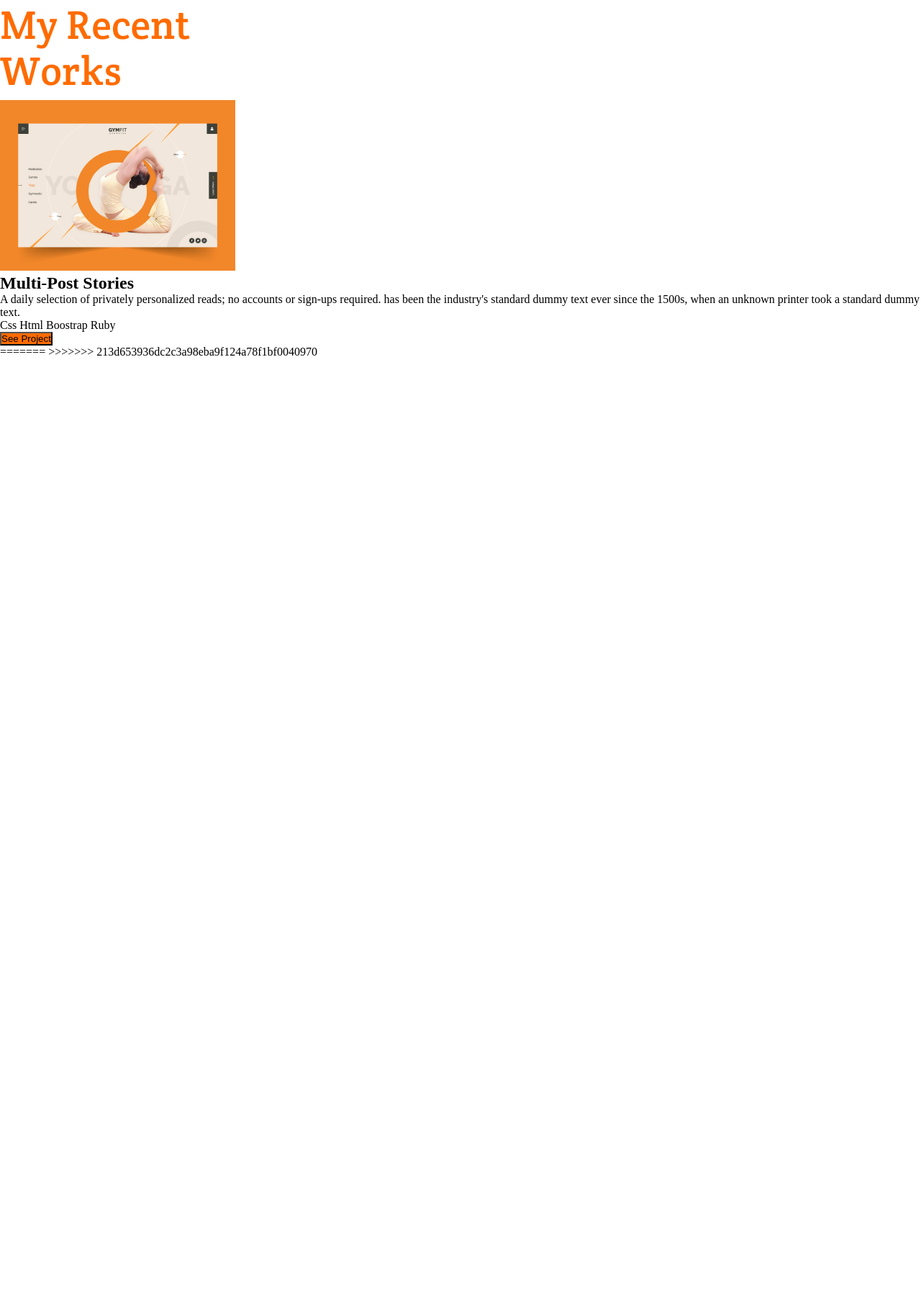
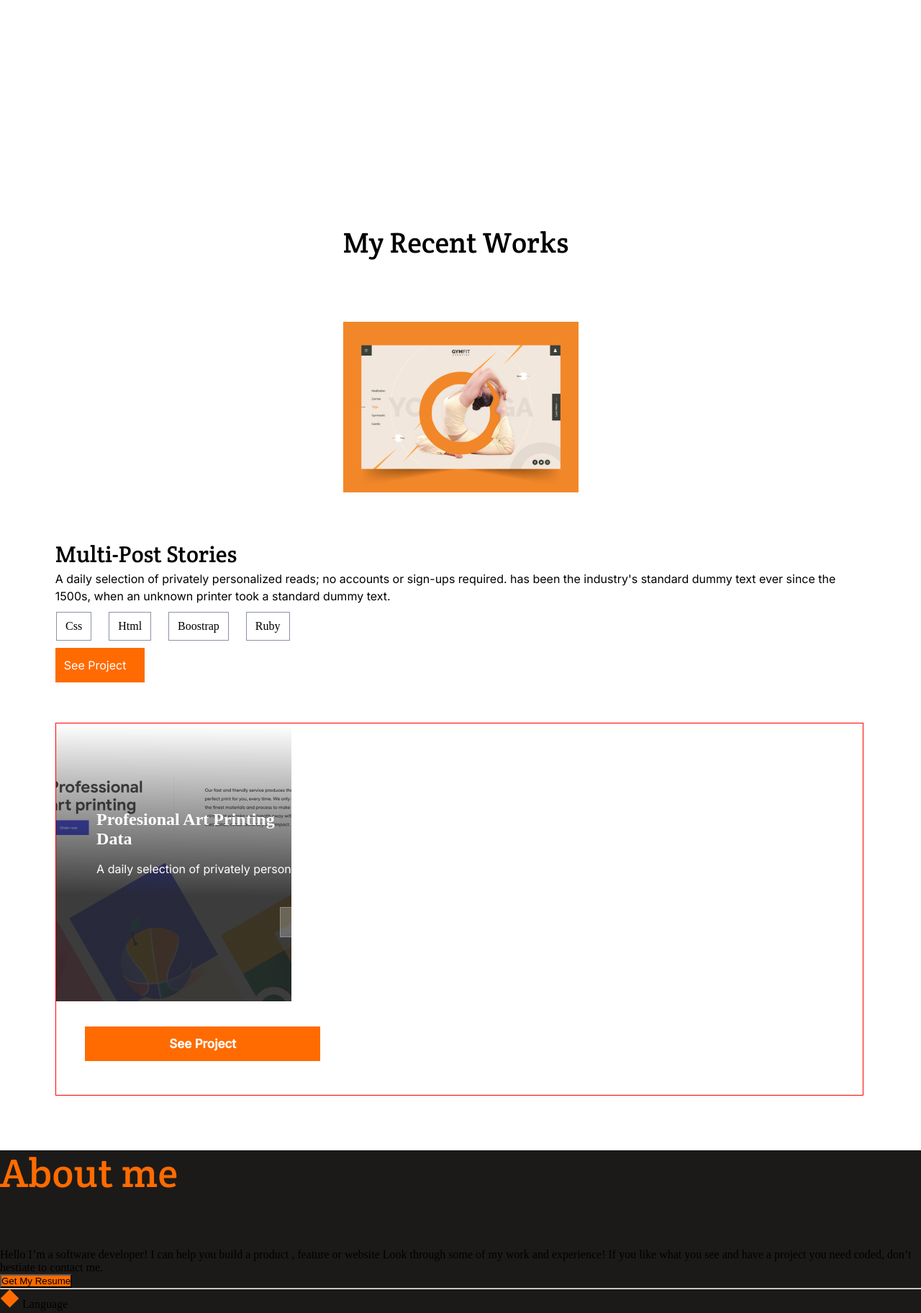
Before and after one commit to soulemanou-software/soulemanou-software.github.io, a website: page index.html in a window 1280 px wide. Shown: the part 681-2505 px from the top of the page at 72% size. Before the commit the page ends 1179 px from the top, so only its background shows below. Drawn offline with Linux system fonts and the light colour scheme.

Commit message:
adding styles to work section in style,css

```diff
--- a/index.html
+++ b/index.html
@@ -13,6 +13,9 @@
 <link rel="preconnect" href="https://fonts.googleapis.com">
 <link rel="preconnect" href="https://fonts.gstatic.com" crossorigin>
 <link href="https://fonts.googleapis.com/css2?family=Roboto:ital,wght@0,100;0,300;0,400;0,500;0,700;0,900;1,100;1,300;1,400;1,500;1,700;1,900&display=swap" rel="stylesheet">
+<link rel="preconnect" href="https://fonts.googleapis.com">
+<link rel="preconnect" href="https://fonts.gstatic.com" crossorigin>
+<link href="https://fonts.googleapis.com/css2?family=Inter:wght@100;200;300;400;500&display=swap" rel="stylesheet">
     <title>My Portfolio</title>
   </head>
   <body>
@@ -27,18 +30,17 @@
             <h3>I'am a Software Developer</h3>
             <p class="description">I can help you build a product , feature or website Look through some of my work and experience! If you like what you see and have a project you need coded,don’t hestiate to contact me.</p>
             <ul class="social_media">
-                <li><img src="Resources/Images/Vector.png" alt="Github-logo"></li>
+                <li><img src="Resources/Images/Vector1.png" alt="Github-logo"></li>
                 <li><img src="Resources/Images/Icon-Linkedin.png" alt="linkin-logo"></li>
                 <li><img src="Resources/Images/Icon-Angelist.png" alt="angelist-logo"></li>
                 <li><img src="Resources/Images/Icon-Twitter.png" alt="twitter-logo"></li>
                 <li><img src="Resources/Images/Icon-Medium.png" alt="medium-logo"></li>
             </ul>
         </div>
-<<<<<<< HEAD
         <img src="Resources/Images/illustration-header-mobile.png" alt="illustration-png" id="illustration-png">
       </section>
         <!--work section here-->
-        <section id="works">
+      <section id="works">
         <div id="recent_work">
           <h1>My Recent Works</h1>
           <img src="Resources/Images/ImgPlaceholder.png" alt="Img-Placeholder">
@@ -51,13 +53,53 @@
               <span class="code" id="boostrap">Boostrap</span>
               <span class="code" id="ruby">Ruby</span>
             </div>
-            <button class="btn" id="btn_see_project">See Project</button>
+            <button class="btn" id="btn_see_project"><p id="text_bnt">See Project</p></button>
+            <!--this is the carts box-->
+            <div class="carts">
+              <h2 class="main_heading">Profesional Art Printing Data</h2>
+              <p>A daily selection of privately personalized reads; no accounts or sign-ups required. has been the industry's standard</p>
+              <div class="codes_icons_container">
+                <span class="code_icon" >html</span>
+                <span class="code_icon" >boostrap</span>
+                <span class="code_icon" >Ruby</span>
+              </div>
+              <button class="btn" id="cart_btn"><p>See Project</p></button>
+            </div>
           </div>
         </div>
-
-=======
->>>>>>> 213d653936dc2c3a98eba9f124a78f1bf0040970
     </section>
-    <section id="about_me"></section>
+    <footer id="about_me">
+      <h1 class="mainh">About me</h1>
+      <p>Hello I’m a software developer! I can help you build a product , feature or website Look through some of my work and experience! If you like what you see and have a project you need coded, don’t hestiate to contact me.</p>
+      <button class="btn" id="btn__about">Get My Resume</button>
+    <hr>
+    <!--frist ul list for footer-->
+    <ul class="language">
+      <li class="headl"><img src="Resources/Images/Rectangle55.png" alt=""> Language</li>
+      <li>Javascript</li>
+      <li>Ruby</li>
+      <li>Html</li>
+      <li>Css</li>
+    </ul>
+    <!--second ul list for footer-->
+    <ul class="language">
+      <li class="headl"><img src="Resources/Images/Rectangle56.png" alt="">Frameworks</li>
+      <li>Bootstrap</li>
+      <li>Ruby on Rails</li>
+      <li>RSPec</li>
+      <li>Ruby</li>
+      <li>CapyBara</li>
+      <li>Selenium</li>
+    </ul>
+    <!--third ul list for footer-->
+    <ul class="language">
+      <li class="headl"><img src="Resources/Images/Rectangle57.png" alt="">Skills</li>
+      <li>Codekit</li>
+      <li>Github</li>
+      <li>Codepen</li>
+      <li>Gitlab</li>
+      <li>Terminal</li>
+    </ul>
+    </footer>
   </body>
 </html>
--- a/style.css
+++ b/style.css
@@ -145,3 +145,157 @@ h3 {
     background: #FF6B00;
 
 }
+#recent_work{
+  display:flex;
+  flex-direction: column;
+  justify-content:center;
+  align-items: center;
+}
+#recent_work >h1{
+  font-family: Crete Round;
+  font-size: 40px;
+  font-weight: 400;
+  line-height: 52px;
+  letter-spacing: 0em;
+  text-align: left;
+  color: #000;
+  margin-top: 25%;
+}
+#recent_work_text{
+  display:grid;
+  grid-template-columns: 1fr;
+  grid-template-rows: auto;
+  margin: 5% 6% 5% 6%;
+}
+#recent_work_text >h2{
+  font-family: Crete Round;
+font-size: 32px;
+font-weight: 400;
+line-height: 44px;
+letter-spacing: 0em;
+text-align: left;
+}
+#recent_work_text p{
+font-family: 'Inter',sans-serif;
+font-size: 16px;
+font-weight: 400;
+line-height: 24px;
+letter-spacing: 0em;
+text-align: left;
+}
+.code_names{
+  display:flex;
+  flex-direction:row;
+  justify-content:center;
+  align-items:center;
+  width: 327px;
+}
+.code_names >.code{
+  display: flex;
+  flex-direction: row;
+  align-items: center;
+  padding: 10px 12px;
+  width: auto;
+  height: 40px;
+  left: 0px;
+  top: 0px;
+  border: 1px solid #8993A4;
+  box-sizing: border-box;
+  flex: none;
+  order: 0;
+  flex-grow: 0;
+  margin: 10px 12px;
+
+}
+#btn_see_project{
+  height: 48px;
+width: 124px;
+left: 0px;
+top: 259px;
+border-radius: 0px;
+padding: 12px;
+border: none;
+}
+#text_bnt{
+  font-family:'Inter', sans-serif;
+  font-style: normal;
+  font-weight: 700;
+  font-size: 17px;
+  line-height: 24p;
+  color: #fff;
+}
+hr{
+  border: 1px solid #FFFFFF
+  margin: 30px;
+}
+.carts{
+  display:flex;
+  flex-direction:column;
+  justify-content:center;
+  padding: 5%;
+  margin-top: 5%;
+  color: #fff;
+  height:403px;
+width: 89.5%;
+left: 0px;
+top: 10px;
+border-radius: 0px;
+border: 1px solid red;
+background-image: url(Resources/Images/Img-Placeholder.png);
+background-repeat: no-repeat;
+}
+.carts >h2{
+  height: 70px;
+width: 285px;
+left: 16px;
+top: 8px;
+}
+.codes_icons_container{
+  display:flex;
+  flex-direction:row;
+  justify-content:center;
+  margin-left:-17px;
+  margin-top: -10px;
+}
+.codes_icons_container >span{
+  display:flex;
+  justify-content:center;
+  align-items:center;
+  height: 40px;
+width: 90px;
+top: 0px;
+border-radius: 0px;
+padding: 10px, 12px, 10px, 12px;
+border:1px solid #FFFFFF3D;
+background: rgba(255, 255, 255, 0.24);
+margin: 5%;
+;
+}
+#cart_btn{
+  position:relative;
+  display:flex;
+  flex-direction:row;
+  justify-content:center;
+  align-items: center;
+  height: 48px;
+  width: 327px;
+  left: -16px;
+  top: 18%;
+  border-radius: 0px;
+  border: none;;
+
+}
+#cart_btn p{
+
+  font-family: 'Inter';
+font-style: normal;
+font-weight: 700;
+font-size: 17px;
+line-height: 24px;
+color: #fff;
+
+}
+footer{
+  background: #1C1A19;
+
+}
```
Also changed, not shown: Resources/Images/Frame.png (added), Resources/Images/Img-Placeholder.png (added), Resources/Images/Rectangle55.png (added), Resources/Images/Rectangle56.png (added), Resources/Images/Rectangle57.png (added), Resources/Images/Vector1.png (renamed from Resources/Images/Vector.png).
